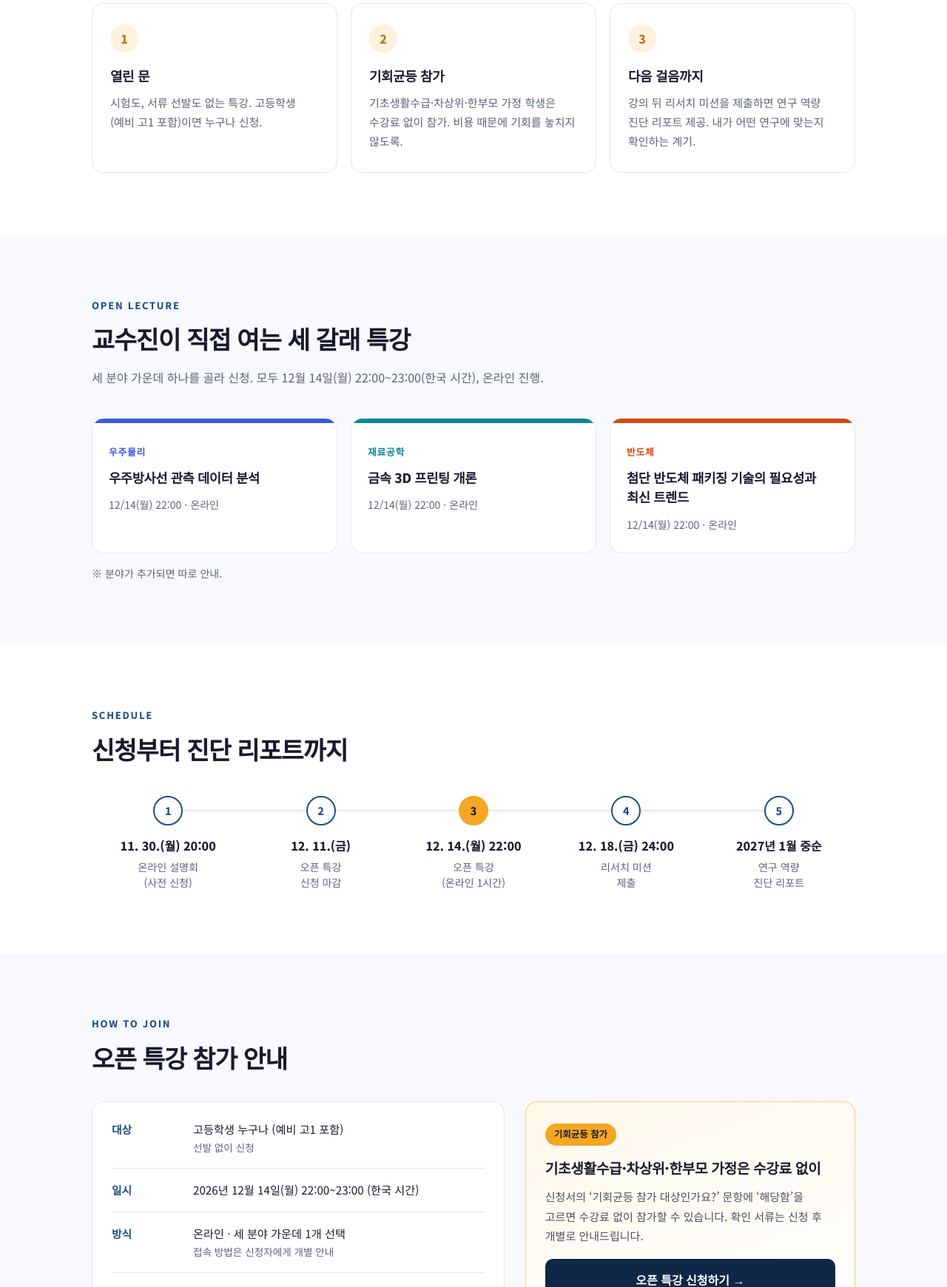
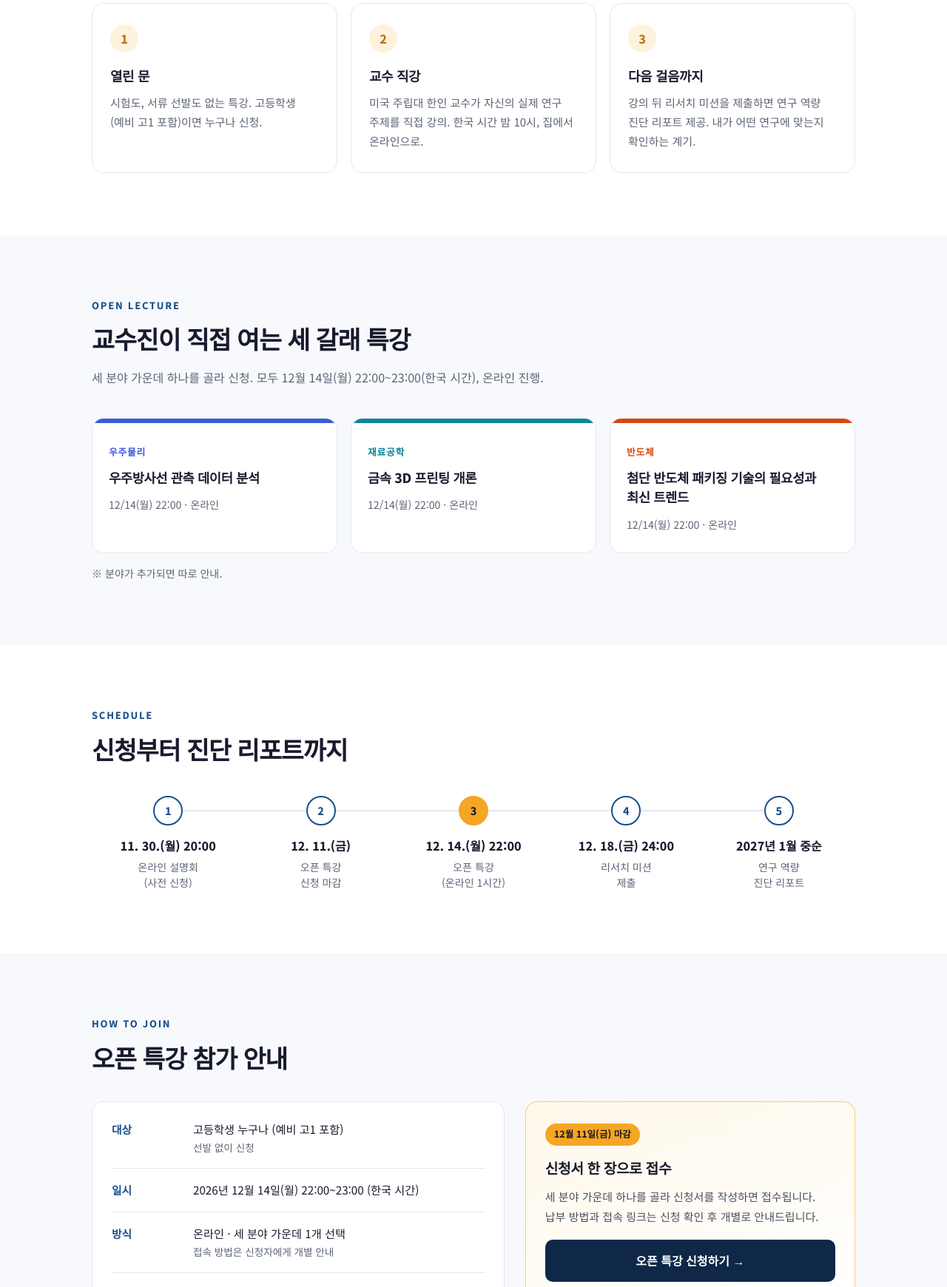
Before and after one commit to johnchoi-droid/tieum-website, a plain HTML site: page star/index.html in a window 1280 px wide. Shown: the part 1060-2800 px from the top of the page at 74% size. Drawn offline with Linux system fonts and the light colour scheme.

Commit message:
STAR 오픈 특강(티움): '기회균등' 강조 빼고 맨 아래 한 번만 안내(대표님)
Co-Authored-By: Claude Opus 5.5 <noreply@anthropic.com>

```diff
--- a/star/index.html
+++ b/star/index.html
@@ -4,13 +4,13 @@
   <meta charset="UTF-8" />
   <meta name="viewport" content="width=device-width, initial-scale=1.0" />
   <title>STAR 오픈 특강 — 세계적 한인 과학자의 연구, 고등학생 누구에게나 열린 특강 | 티움</title>
-  <meta name="description" content="미국 과학계가 인정한 재미 한인 교수진이 실제 연구 주제를 직접 강의하는 온라인 오픈 특강. 고등학생(예비 고1 포함) 누구나, 12월 14일(월) 밤 10시. 기회균등 가정은 수강료 없음." />
+  <meta name="description" content="미국 과학계가 인정한 재미 한인 교수진이 실제 연구 주제를 직접 강의하는 온라인 오픈 특강. 고등학생(예비 고1 포함) 누구나, 12월 14일(월) 밤 10시." />
   <meta property="og:type"        content="website" />
   <meta property="og:locale"      content="ko_KR" />
   <meta property="og:site_name"   content="사단법인 티움" />
   <meta property="og:title"       content="STAR 오픈 특강 — 세계적 한인 과학자의 연구, 고등학생 누구에게나 열린 특강" />
-  <meta property="og:description" content="재미 한인 교수진이 실제 연구 주제를 직접 강의하는 온라인 특강. 12월 14일(월) 밤 10시 · 수강료 5만 원 · 기회균등 가정은 무료." />
-  <meta property="og:image"       content="https://tieum.org/star/og.jpg?v=2" />
+  <meta property="og:description" content="재미 한인 교수진이 실제 연구 주제를 직접 강의하는 온라인 특강. 12월 14일(월) 밤 10시 · 수강료 5만 원." />
+  <meta property="og:image"       content="https://tieum.org/star/og.jpg?v=3" />
   <meta property="og:image:width" content="1200" />
   <meta property="og:image:height" content="630" />
   <meta property="og:url"         content="https://tieum.org/star/" />
@@ -182,7 +182,7 @@
       <div class="st-chips">
         <span><b>12월 14일(월)</b> 밤 10시 · 온라인</span>
         <span>고등학생(예비 고1 포함) · 선발 없음</span>
-        <span>수강료 5만 원 · <b>기회균등 가정 무료</b></span>
+        <span>수강료 <b>5만 원</b></span>
       </div>
       <div class="st-cta">
         <a class="st-btn st-btn-gold" href="https://docs.google.com/forms/d/e/1FAIpQLSeHwA9fpl-YuQPyCOLN1bhala5iRHkgCHJNO8P29wlxzcTjeQ/viewform" target="_blank" rel="noopener">오픈 특강 신청하기 →</a>
@@ -206,8 +206,8 @@
         </div>
         <div class="st-value">
           <span class="n">2</span>
-          <h3>기회균등 참가</h3>
-          <p>기초생활수급·차상위·한부모 가정 학생은 수강료 없이 참가. 비용 때문에 기회를 놓치지 않도록.</p>
+          <h3>교수 직강</h3>
+          <p>미국 주립대 한인 교수가 자신의 실제 연구 주제를 직접 강의. 한국 시간 밤 10시, 집에서 온라인으로.</p>
         </div>
         <div class="st-value">
           <span class="n">3</span>
@@ -284,9 +284,9 @@
           <div><dt>제공</dt><dd>리서치 미션 제출자에게 연구 역량 진단 리포트 (2027년 1월 중순)</dd></div>
         </dl>
         <div class="st-fair">
-          <span class="tag">기회균등 참가</span>
-          <h3>기초생활수급·차상위·한부모 가정은 수강료 없이</h3>
-          <p>신청서의 ‘기회균등 참가 대상인가요?’ 문항에 ‘해당함’을 고르면 수강료 없이 참가할 수 있습니다. 확인 서류는 신청 후 개별로 안내드립니다.</p>
+          <span class="tag">12월 11일(금) 마감</span>
+          <h3>신청서 한 장으로 접수</h3>
+          <p>세 분야 가운데 하나를 골라 신청서를 작성하면 접수됩니다. 납부 방법과 접속 링크는 신청 확인 후 개별로 안내드립니다.</p>
           <a class="st-btn st-btn-navy" href="https://docs.google.com/forms/d/e/1FAIpQLSeHwA9fpl-YuQPyCOLN1bhala5iRHkgCHJNO8P29wlxzcTjeQ/viewform" target="_blank" rel="noopener">오픈 특강 신청하기 →</a>
         </div>
       </div>
@@ -327,6 +327,7 @@
           <p><strong>온라인 설명회</strong> · 2026년 11월 30일(월) 오후 8시 · 사전 신청</p>
           <p><strong>문의</strong> · STAR 멘토십 총괄 장준호 위원 · <a href="mailto:junho@talentium.co.kr">junho@talentium.co.kr</a> · 010-5597-8744</p>
           <p style="font-size:.84rem">일정 등 세부 내용은 사정에 따라 바뀔 수 있습니다.</p>
+          <p style="font-size:.84rem">※ 기초생활수급·차상위·한부모 가정 학생은 수강료 없이 참가할 수 있습니다(신청서의 ‘기회균등 참가 대상인가요?’ 문항에 ‘해당함’ 선택, 확인 서류는 개별 안내).</p>
         </div>
         <a class="st-btn st-btn-navy" href="https://docs.google.com/forms/d/e/1FAIpQLScV3kOiFbjebP5b3heLEnGbYPkNvjx8mxu9nGbn5hgqcbj1pA/viewform" target="_blank" rel="noopener">온라인 설명회 사전 신청</a>
       </div>
```
Also changed, not shown: star/og.jpg.
